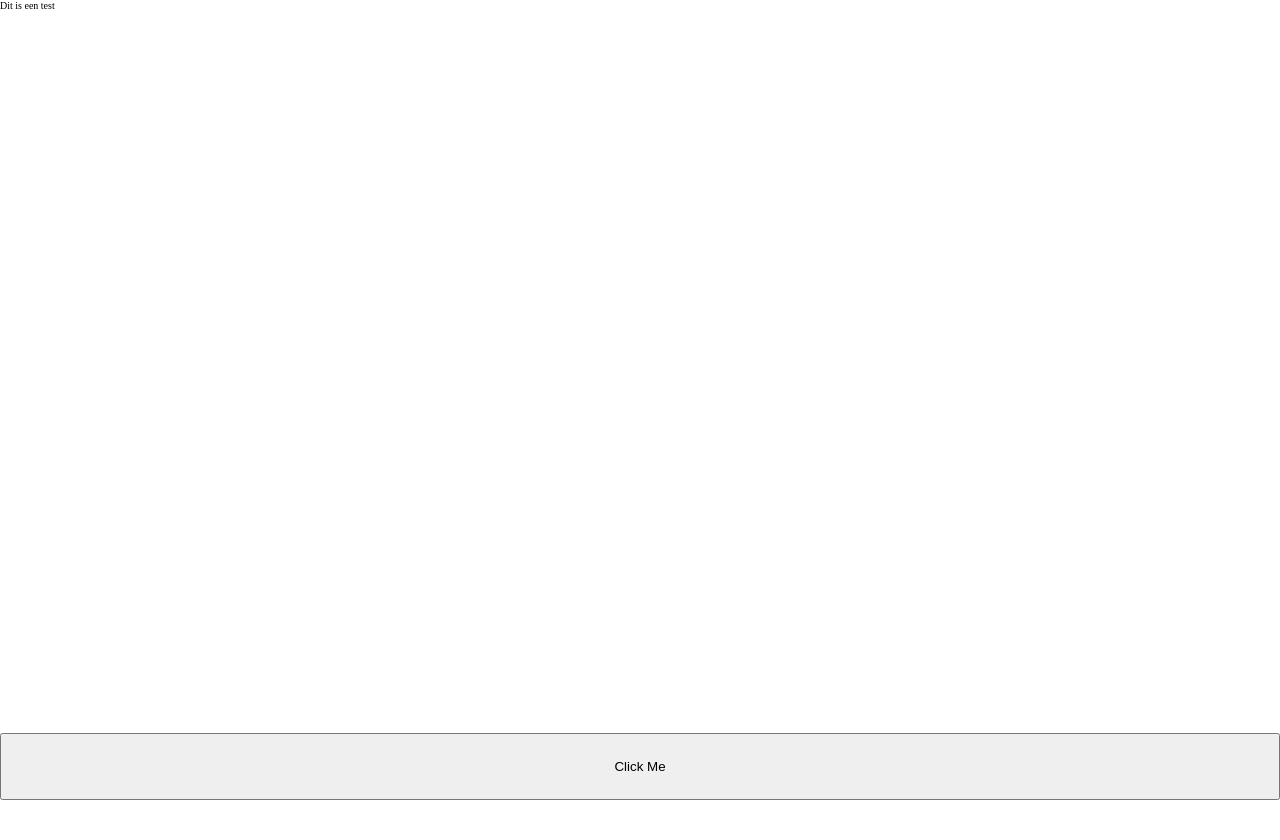
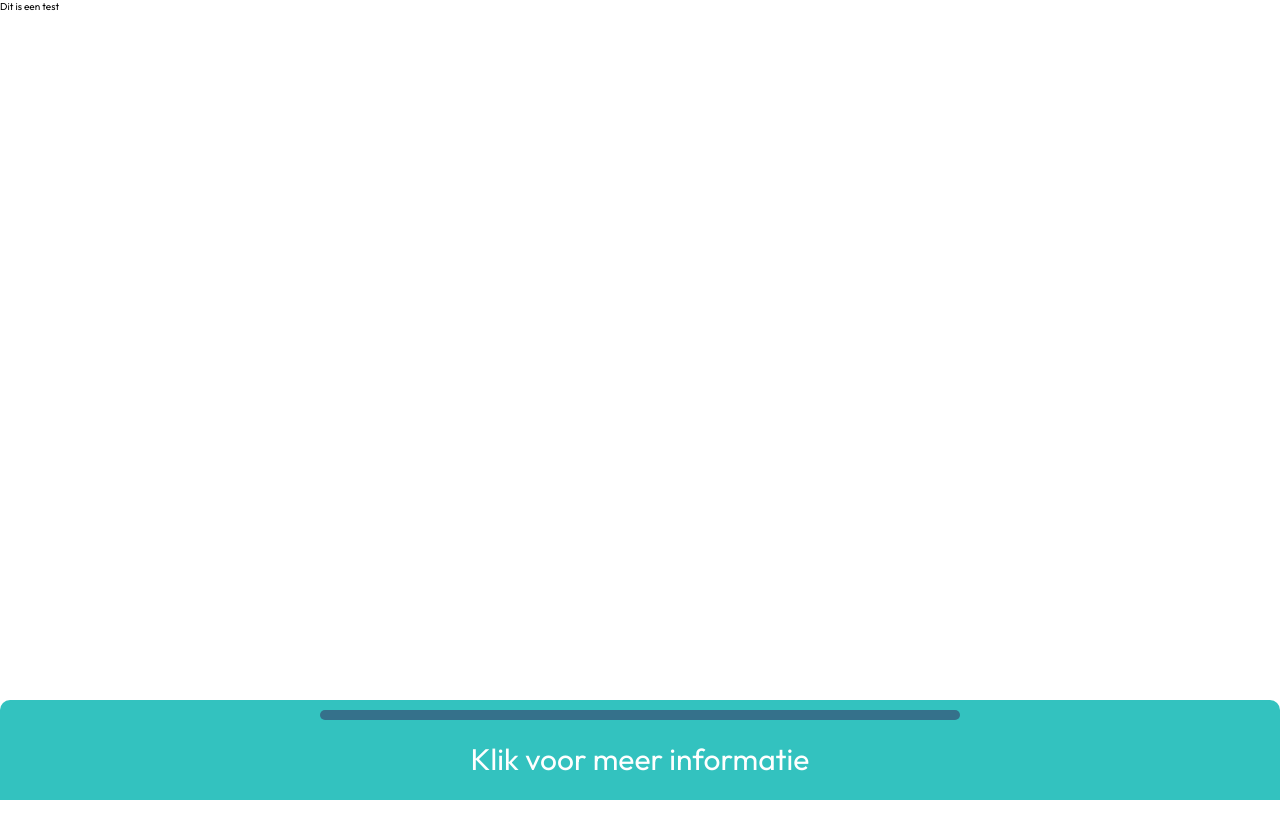
Before and after one commit to Maximus080111/IPMEDT3-AR, a plain HTML site: page index.html in a window 1280 px wide. Before the commit the page ends 800 px from the top, so only its background shows below. Drawn offline with Linux system fonts and the light colour scheme.

Commit message:
menu onder toegevoegd voor infromatie

```diff
--- a/CSS/style.css
+++ b/CSS/style.css
@@ -9,6 +9,7 @@ html {
 
 body {
     overflow: hidden;
+    font-family: 'Outfit', sans-serif;
 }
 
 .button {
@@ -21,3 +22,37 @@ body {
     justify-content: center;
     align-items: center;
 }
+
+.menu_bottom {
+    position: absolute;
+    bottom: 0;
+    left: 0;
+    width: 100%;
+    height: 10rem;
+    display: flex;
+    background-color: #1CBCB8;
+    opacity: 0.9;
+    border-radius:  1rem 1rem 0rem 0rem;
+}
+
+.menu_bottom_bar {
+    position: absolute;
+    bottom: 8rem;
+    left: 50%;
+    transform: translateX(-50%);
+    height: 1rem;
+    width: 50%;
+    background-color: #1F617E;
+    border-radius: 1rem;
+    text-decoration: none;
+    border: none;
+}
+
+.text_menu_bottom {
+    position: relative;
+    font-size: 3rem;
+    color: white;
+    top:  90%;
+    left: 50%;
+    transform: translate(-50%, -50%);
+}
--- a/index.html
+++ b/index.html
@@ -6,6 +6,7 @@
     <meta name="viewport" content="width=device-width, initial-scale=1.0">
     <script src="https://aframe.io/releases/1.2.0/aframe.min.js"></script>
     <script src="https://raw.githack.com/AR-js-org/AR.js/master/aframe/build/aframe-ar.js"></script>
+    <link href="https://fonts.googleapis.com/css2?family=Outfit&display=swap" rel="stylesheet">
     <link rel="stylesheet" href="CSS/style.css">
     <script src="JS/main.js" defer></script>
     <title>AR-IPMEDT3</title>
@@ -16,6 +17,9 @@
             <a-text>Dit is een test</a-text>
         </a-marker-camera>
     </a-scene>
-    <button class="button" type="button"> Click Me </button>
+    <section class="menu_bottom">
+        <button class="menu_bottom_bar"></button>
+        <p class="text_menu_bottom">Klik voor meer informatie</p>
+    </section>
 </body>
 </html>
```
